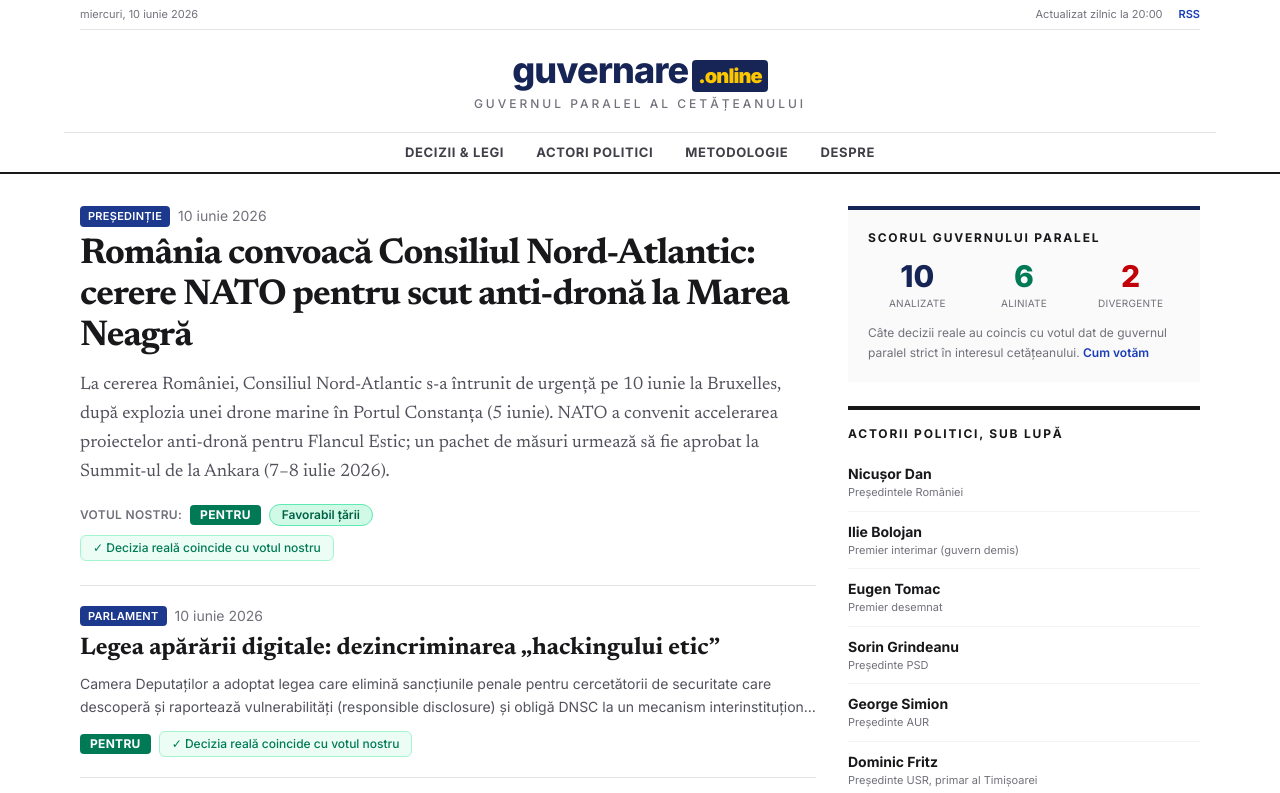
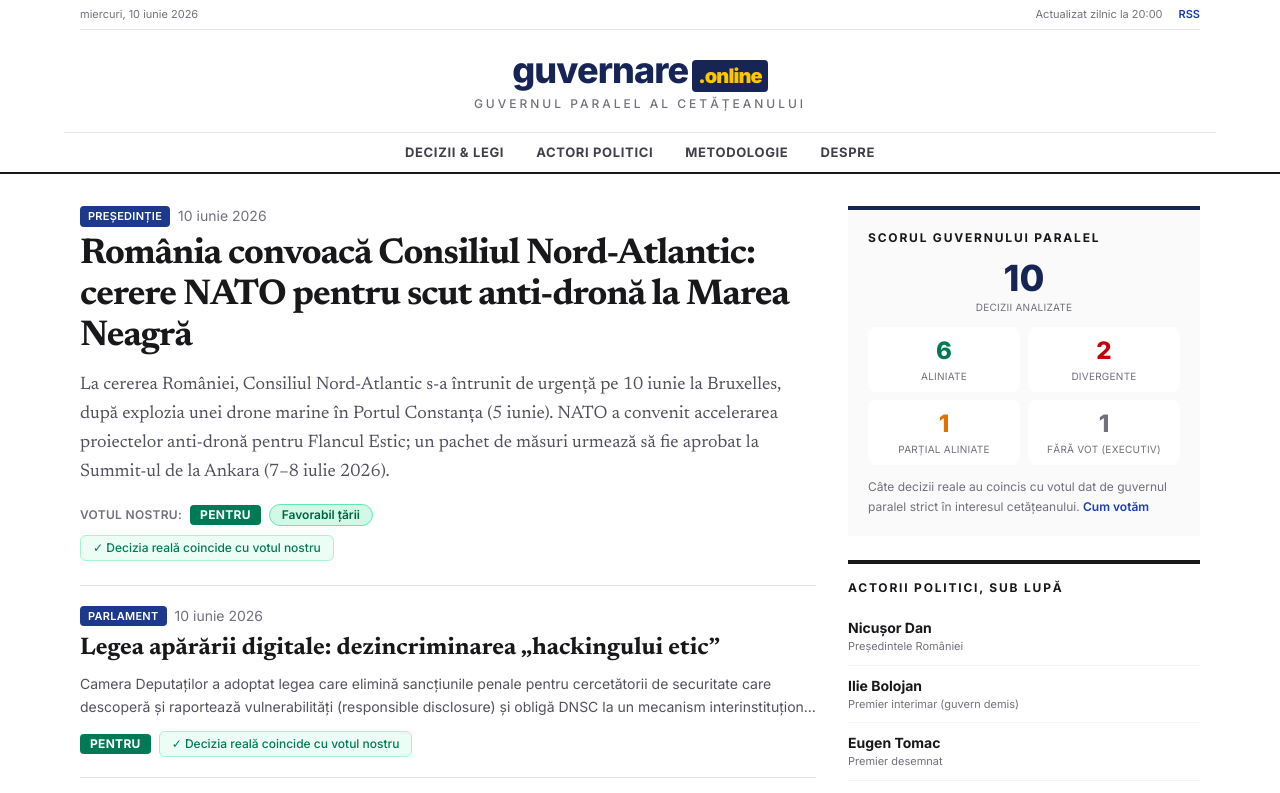
Before and after one commit to mandificator/guvernaire, a Next.js app: page / in a window 1280 px wide. Shown: the top 793 px of the page. Built offline with nearby package versions, Linux system fonts and the light colour scheme.

Commit message:
Scorul guvernului paralel: toate categoriile (aliniate + divergente + partiale + fara vot = analizate)

```diff
--- a/app/page.tsx
+++ b/app/page.tsx
@@ -15,9 +15,10 @@ export default function Home() {
   const [lead, ...rest] = decizii;
   const secundare = rest.slice(0, 4);
   const restul = rest.slice(4);
-  const cuVot = decizii.filter((d) => d.aliniere !== "fără-vot");
-  const aliniate = cuVot.filter((d) => d.aliniere === "aliniat").length;
-  const divergente = cuVot.filter((d) => d.aliniere === "divergent").length;
+  const aliniate = decizii.filter((d) => d.aliniere === "aliniat").length;
+  const divergente = decizii.filter((d) => d.aliniere === "divergent").length;
+  const partiale = decizii.filter((d) => d.aliniere === "parțial").length;
+  const faraVot = decizii.filter((d) => d.aliniere === "fără-vot").length;
 
   return (
     <div className="space-y-10">
@@ -81,23 +82,35 @@ export default function Home() {
             <h2 className="mb-3 text-xs font-bold uppercase tracking-[0.15em] text-zinc-900">
               Scorul guvernului paralel
             </h2>
-            <div className="grid grid-cols-3 gap-2 text-center">
-              <div>
-                <div className="text-3xl font-extrabold text-blue-950">{decizii.length}</div>
-                <div className="mt-0.5 text-[10px] uppercase tracking-wide text-zinc-500">
-                  analizate
-                </div>
+            <div className="mb-3 text-center">
+              <div className="text-4xl font-extrabold text-blue-950">{decizii.length}</div>
+              <div className="mt-0.5 text-[10px] uppercase tracking-wide text-zinc-500">
+                decizii analizate
               </div>
-              <div>
-                <div className="text-3xl font-extrabold text-emerald-700">{aliniate}</div>
+            </div>
+            <div className="grid grid-cols-2 gap-2 text-center">
+              <div className="rounded-lg bg-white py-2">
+                <div className="text-2xl font-extrabold text-emerald-700">{aliniate}</div>
                 <div className="mt-0.5 text-[10px] uppercase tracking-wide text-zinc-500">
                   aliniate
                 </div>
               </div>
-              <div>
-                <div className="text-3xl font-extrabold text-red-700">{divergente}</div>
+              <div className="rounded-lg bg-white py-2">
+                <div className="text-2xl font-extrabold text-red-700">{divergente}</div>
                 <div className="mt-0.5 text-[10px] uppercase tracking-wide text-zinc-500">
                   divergente
+                </div>
+              </div>
+              <div className="rounded-lg bg-white py-2">
+                <div className="text-2xl font-extrabold text-amber-600">{partiale}</div>
+                <div className="mt-0.5 text-[10px] uppercase tracking-wide text-zinc-500">
+                  parțial aliniate
+                </div>
+              </div>
+              <div className="rounded-lg bg-white py-2">
+                <div className="text-2xl font-extrabold text-zinc-500">{faraVot}</div>
+                <div className="mt-0.5 text-[10px] uppercase tracking-wide text-zinc-500">
+                  fără vot (executiv)
                 </div>
               </div>
             </div>
```
